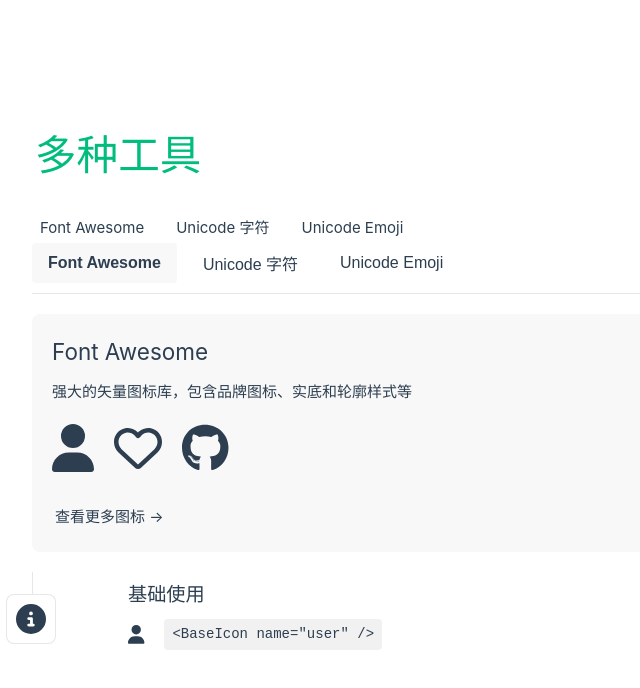
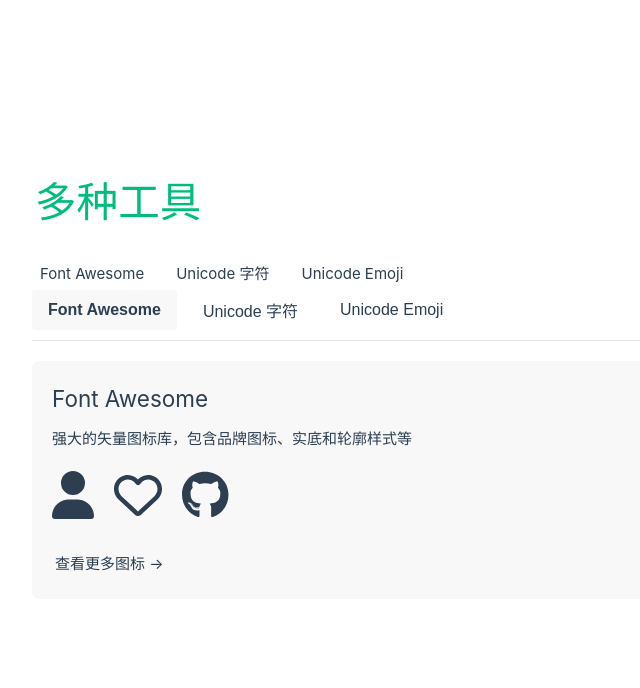
Before and after one commit to getofferhelp/vue-demo, a Vue app: page / in a window 1280 px wide. Shown: the top 688 px of the page, without its empty margins (0-640 px from the left). Built offline with nearby package versions, Linux system fonts and the light colour scheme; the HTML template or start-up script is replaced by a standard one.

Commit message:
展示图

```diff
--- a/src/components/TheWelcome.vue
+++ b/src/components/TheWelcome.vue
@@ -1,9 +1,18 @@
 <script setup lang="ts">
 import { ref } from 'vue'
-import WelcomeItem from './WelcomeItem.vue'
 import BaseIcon from './BaseIcon.vue'
 
 const activeTab = ref('icons')
+
+// 定义图标类型
+type IconType = 'fas' | 'far' | 'fab'
+type IconSize = 'xs' | 'sm' | 'lg' | '2x' | '3x' | '4x' | '5x'
+
+interface IconDemo {
+  name: string
+  type: IconType
+  size?: IconSize
+}
 
 const tabs = [
   {
@@ -11,10 +20,10 @@
     name: 'Font Awesome',
     description: '强大的矢量图标库，包含品牌图标、实底和轮廓样式等',
     demo: [
-      { name: 'user', type: 'fas' },
-      { name: 'heart', type: 'far' },
-      { name: 'github', type: 'fab' },
-    ],
+      { name: 'user', type: 'fas' as IconType },
+      { name: 'heart', type: 'far' as IconType },
+      { name: 'github', type: 'fab' as IconType },
+    ] as IconDemo[],
   },
   {
     id: 'unicode',
@@ -77,17 +86,6 @@
       <router-link to="/unicode-emoji" class="view-more">查看所有表情 →</router-link>
     </div>
   </div>
-
-  <WelcomeItem>
-    <template #icon>
-      <BaseIcon name="info-circle" type="fas" size="2x" />
-    </template>
-    <template #heading>基础使用</template>
-    <div class="demo-section">
-      <BaseIcon name="user" />
-      <code>&lt;BaseIcon name="user" /&gt;</code>
-    </div>
-  </WelcomeItem>
 </template>
 
 <style scoped>
```
